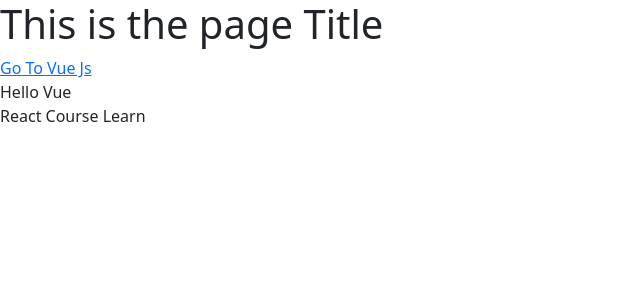
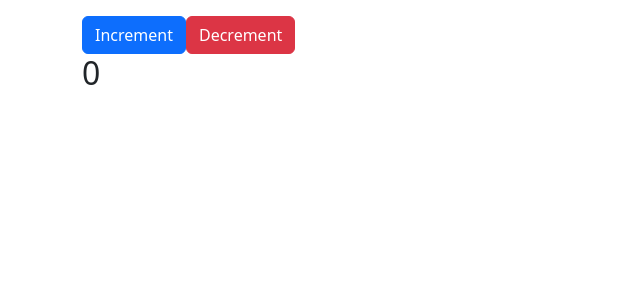
Before and after one commit to SaeedHabibi23/vue-cli, a Vue app: page / in a window 1280 px wide. Shown: the top 300 px of the page, without its empty margins (0-640 px from the left). Built offline with nearby package versions, Linux system fonts and the light colour scheme.

Commit message:
Increment and Decrement Button Worked

```diff
--- a/src/App.vue
+++ b/src/App.vue
@@ -1,11 +1,17 @@
 <template>
-    <h1> {{ title }} </h1>
-    <a :href="link"> Go To Vue Js </a>
-    <div>
-      {{ getText() }}
+    <div class="container">
+      <div class="row">
+        <div class="col-md-">
+          <div class="mt-3">
+            <button  @click="actionbutton" class="btn btn-primary"> Increment </button>
+            <button @click="decrement()" class="btn btn-danger"> Decrement </button>
+            <div>
+              <h2> {{ count }} </h2>
+            </div>
+          </div>
+        </div>
+      </div>
     </div>
-
-    {{ getNotherText() }}
 </template>
 
 <script>
@@ -14,20 +20,18 @@ export default {
   name: "App",
   data() {
     return {
-      title: 'This is the page Title',
-      link: 'https://vuejs.org',
-      text1: 'Hello Vue',
-      text2: 'Hello React'
+      count: 0
     }
   },
-  methods: {
-    getText() {
-      return this.text1;
-    },
-    getNotherText() {
-      return "React Course Learn";
+  methods:{
+    actionbutton(){
+      this.count++;
+    }
+    , decrement(){
+      this.count--;
     }
   }
+
 }
 
 </script>
```
